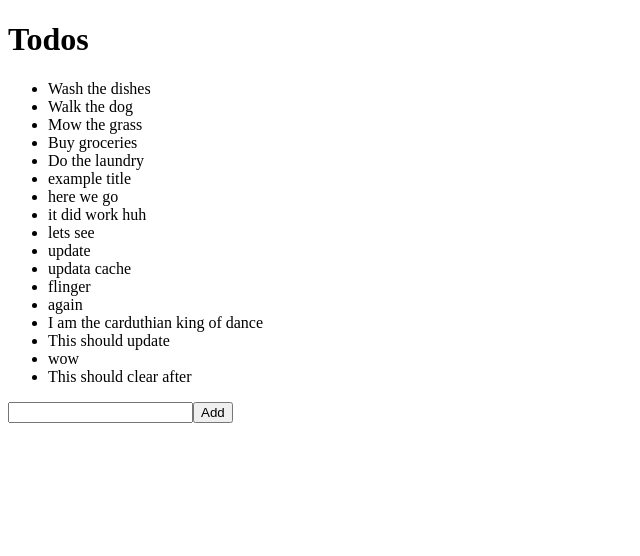
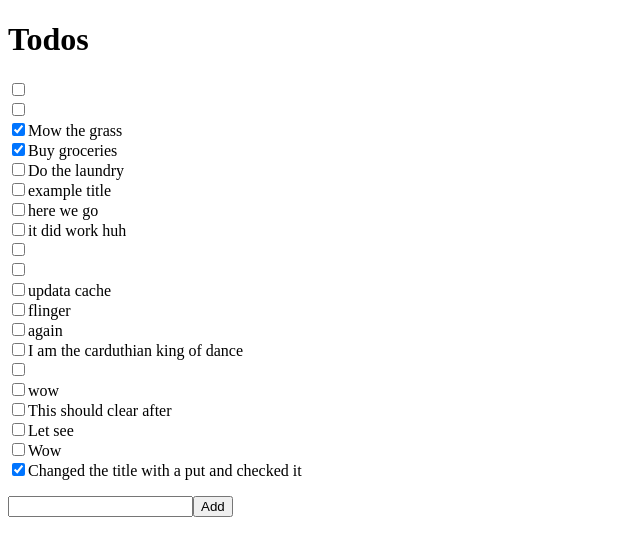
Before and after one commit to FrancisCalizo/JS-Concepts-2020, a React (Create React App) app in the folder use-query-csr/: page / in a window 1280 px wide. Shown: the top 556 px of the page, without its empty margins (0-640 px from the left). Built offline with nearby package versions, Linux system fonts and the light colour scheme; data requests are answered from the project's data file; the HTML template or start-up script is replaced by a standard one.

Commit message:
Edit Todo working, but refetch deleted everything but ID

```diff
--- a/use-query-csr/db.json
+++ b/use-query-csr/db.json
@@ -1,14 +1,10 @@
 {
   "todos": [
     {
-      "id": 1,
-      "title": "Wash the dishes",
-      "completed": true
+      "id": 1
     },
     {
-      "id": 2,
-      "title": "Walk the dog",
-      "completed": false
+      "id": 2
     },
     {
       "id": 3,
@@ -41,13 +37,9 @@
       "id": 8
     },
     {
-      "title": "lets see",
-      "completed": false,
       "id": 9
     },
     {
-      "title": "update",
-      "completed": false,
       "id": 10
     },
     {
@@ -71,8 +63,6 @@
       "id": 14
     },
     {
-      "title": "This should update",
-      "completed": false,
       "id": 15
     },
     {
@@ -84,6 +74,21 @@
       "title": "This should clear after",
       "completed": false,
       "id": 17
+    },
+    {
+      "title": "Let see",
+      "completed": false,
+      "id": 18
+    },
+    {
+      "title": "Wow",
+      "completed": false,
+      "id": 19
+    },
+    {
+      "title": "Changed the title with a put and checked it",
+      "completed": true,
+      "id": 20
     }
   ]
 }
--- a/use-query-csr/src/components/Todo.js
+++ b/use-query-csr/src/components/Todo.js
@@ -1,9 +1,50 @@
 import React from 'react';
+import { useMutation, queryCache } from 'react-query';
+
+const toggleTodo = async ({ id, completed }) => {
+  const {
+    state: { data },
+  } = queryCache.getQuery('todos');
+
+  const updatedTodo = data.filter((todo) => todo.id === Number(id));
+
+  if (updatedTodo.length > 0) {
+    updatedTodo[0].completed = !updatedTodo[0].completed;
+  }
+
+  const res = await fetch(`http://localhost:3001/todos/${id}`, {
+    method: 'PUT',
+    body: JSON.stringify(updatedTodo),
+  });
+};
 
 export default function Todos({ todo }) {
+  const [mutate] = useMutation(toggleTodo);
+
+  const onToggleTodo = async (e) => {
+    let id = e.target.id;
+
+    try {
+      await mutate({ id, completed: e.target.checked });
+    } catch (err) {
+      console.log(err);
+    }
+  };
+
   return (
     <>
-      <li>{todo.title}</li>
+      <li style={{ listStyleType: 'none' }}>
+        <label htmlFor={todo.title}>
+          <input
+            type="checkbox"
+            id={todo.id}
+            checked={todo.completed}
+            onChange={onToggleTodo}
+            style={{ cursor: 'pointer' }}
+          />
+          {todo.title}
+        </label>
+      </li>
     </>
   );
 }
--- a/use-query-csr/src/components/Todos.js
+++ b/use-query-csr/src/components/Todos.js
@@ -4,7 +4,7 @@ import Todo from './Todo';
 export default function Todos({ todos }) {
   return (
     <div>
-      <ul>
+      <ul style={{ padding: 0 }}>
         {todos.map((todo) => (
           <Todo key={todo.id} todo={todo} />
         ))}
```
